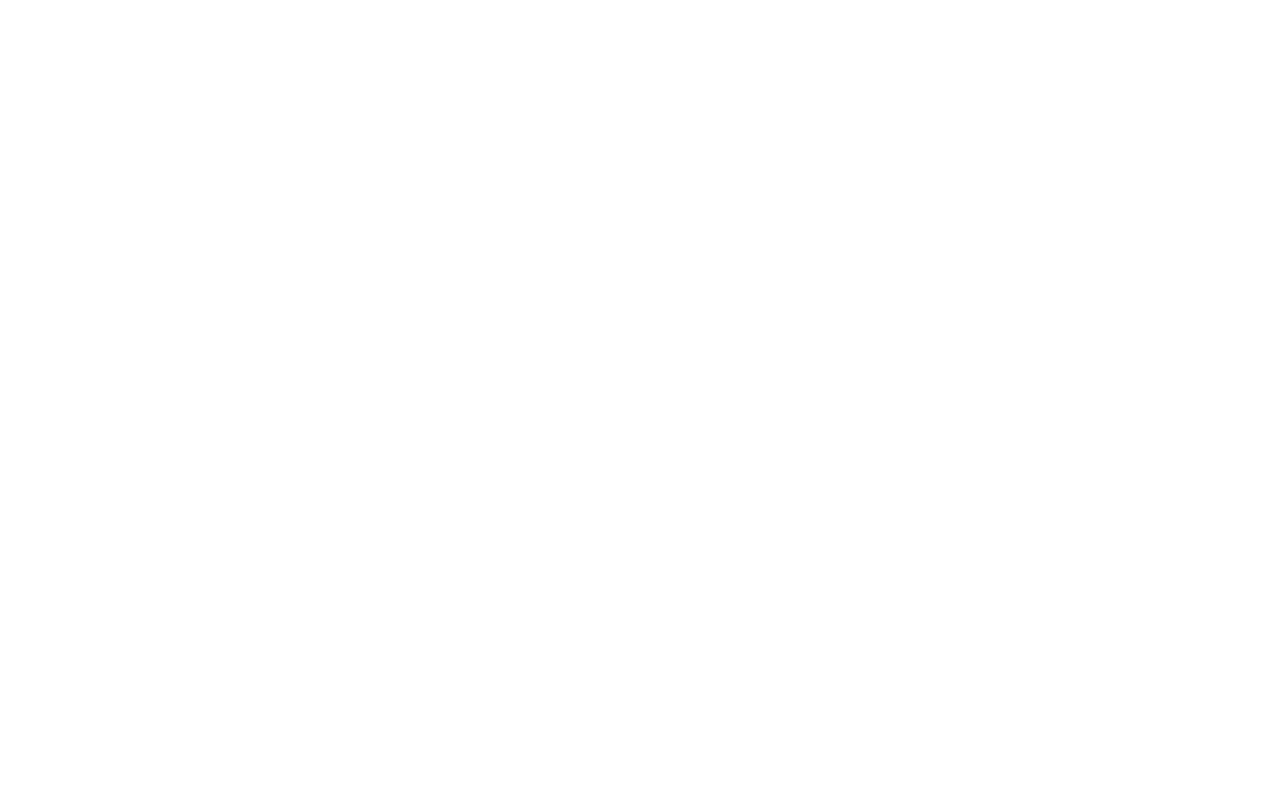
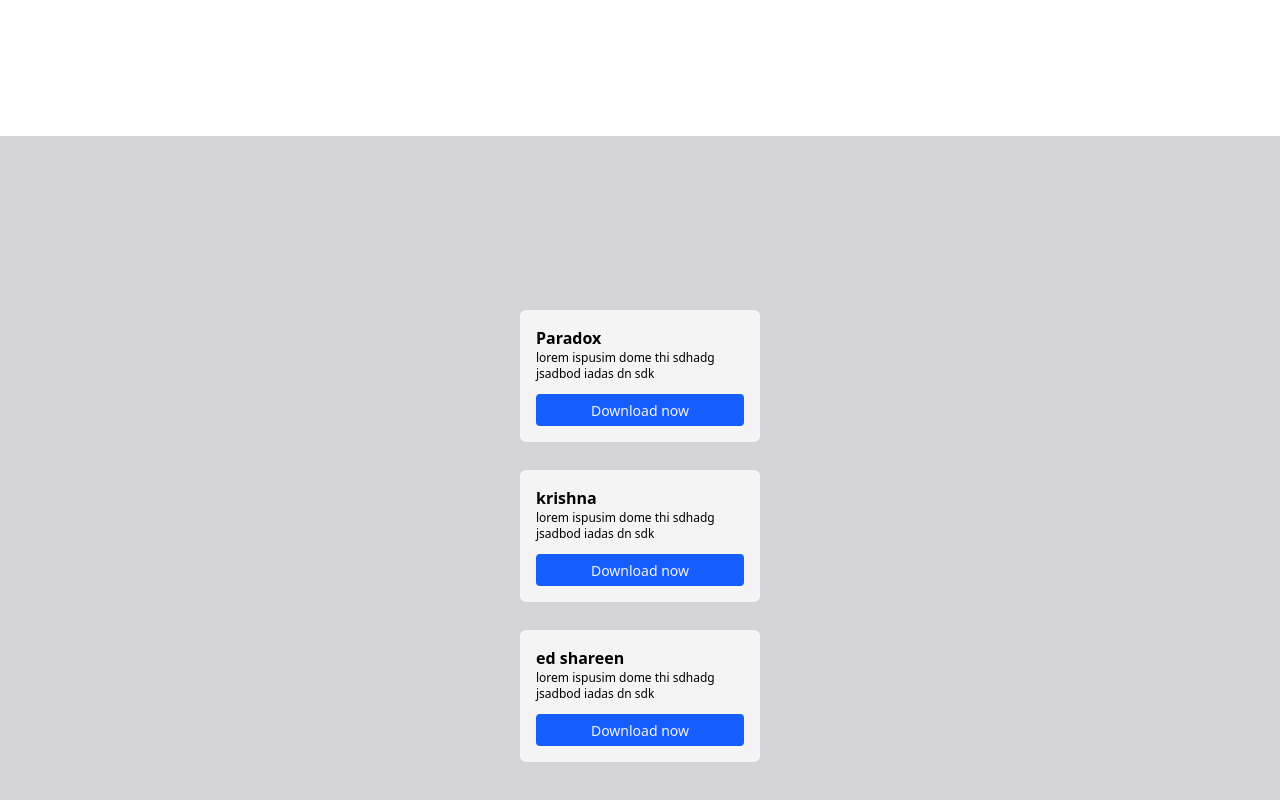
Before and after one commit to pratikjadhav6632/web-development_journey, a React (Vite) app in the folder React/Frontend_Domination/Reacting/: page / in a window 1280 px wide. Shown: the part 740-1540 px from the top of the page. Before the commit the page ends 876 px from the top, so only its background shows below. Built offline with nearby package versions, Linux system fonts and the light colour scheme.

Commit message:
Practice about event listeners in react

```diff
--- a/React/Frontend_Domination/Reacting/src/App.jsx
+++ b/React/Frontend_Domination/Reacting/src/App.jsx
@@ -1,9 +1,13 @@
 import react from "react";
 import Card from "./component/Card";
+import Song from "./component/Song"
 import "./index.css";
 function App() {
   return(
+    <>
     <Card/>
+    <Song/>
+    </>
   )
 }
 
--- /dev/null
+++ b/React/Frontend_Domination/Reacting/src/component/Song.jsx
@@ -0,0 +1,29 @@
+import React from 'react';
+
+function Song() {
+    const data=[
+        {name:"Paradox",desciption:"lorem ispusim dome thi sdhadg jsadbod iadas dn sdk"},
+        {name:"krishna",desciption:"lorem ispusim dome thi sdhadg jsadbod iadas dn sdk"},
+        {name:"ed shareen",desciption:"lorem ispusim dome thi sdhadg jsadbod iadas dn sdk"},
+
+    ]
+  return (
+    <div className='w-full h-screen flex flex-col justify-center gap-7 items-center bg-zinc-300'>
+     {data.map((item,index)=>(
+         <div key={index} className='w-60 bg-zinc-100 rounded-md px-4 py-4'>
+                <div className='font-semibold '>
+                    <h1>{item.name}</h1>
+                </div>
+                <div className='text-xs '>
+                    <p>{item.desciption}</p>
+                </div>
+                <div onClick={()=>{alert("Downloading started...")}} className='mt-3 py-1 px-2 bg-blue-600 rounded text-center'>
+                    <button className='  text-sm text-zinc-100' >Download now</button>
+                </div>
+        </div>
+     ))}
+    </div>
+  );
+}
+
+export default Song;
```
